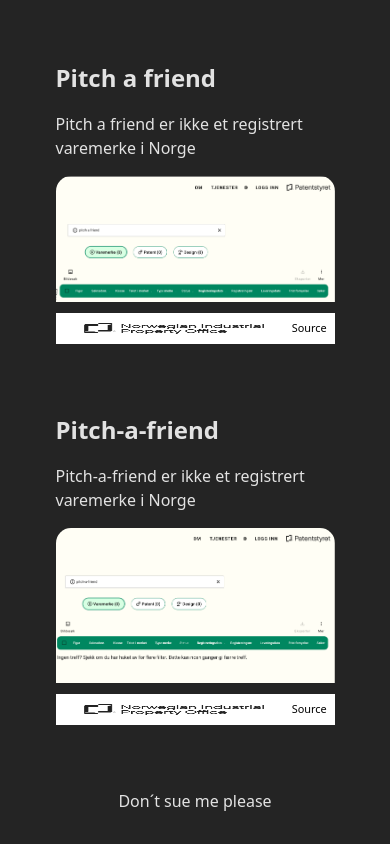
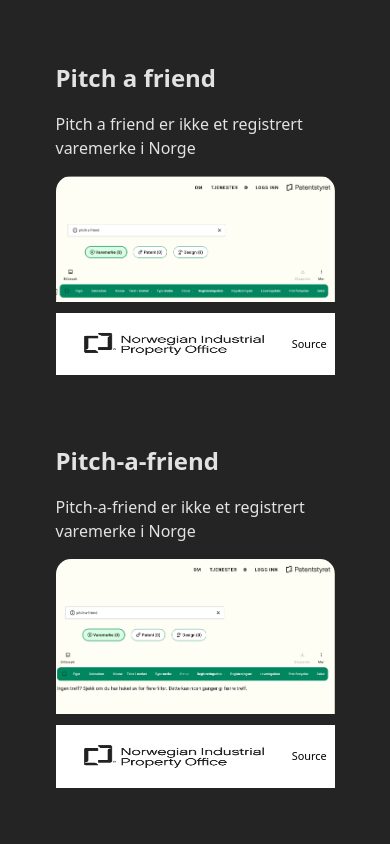
Before and after one commit to Nikunne/pitch-a-friend.no, a React (Vite) app: page / in a window 390 px wide. Shown: the top 844 px of the page. Built offline with nearby package versions, Linux system fonts and the light colour scheme.

Commit message:
added mobile support

```diff
--- a/src/index.css
+++ b/src/index.css
@@ -59,12 +59,20 @@
     margin-left:  5%;
     margin-right: 5%;
   }
+
+  .mini {
+    height: 16vw;
+  }
 }
 
 @media (min-width: 601px) {
   .content {
     margin-left:  15%;
     margin-right: 15%;
+  }
+
+  .mini {
+    height: 8vw;
   }
 }
 
@@ -105,7 +113,6 @@
 .mini {
   flex: 1;
   width: 10vw;
-  height: 8vw;
 }
 
 .mini-text {
```
